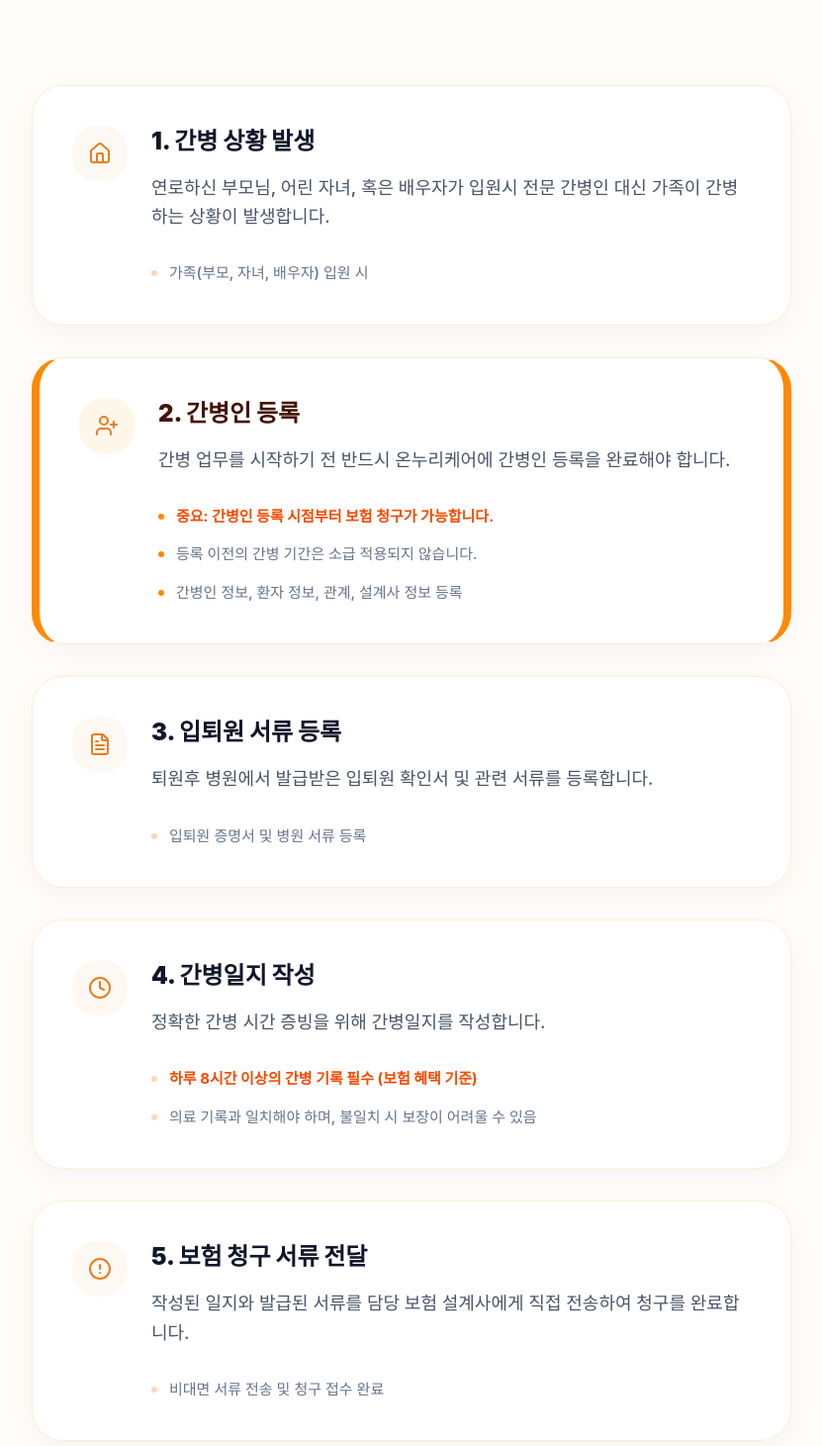
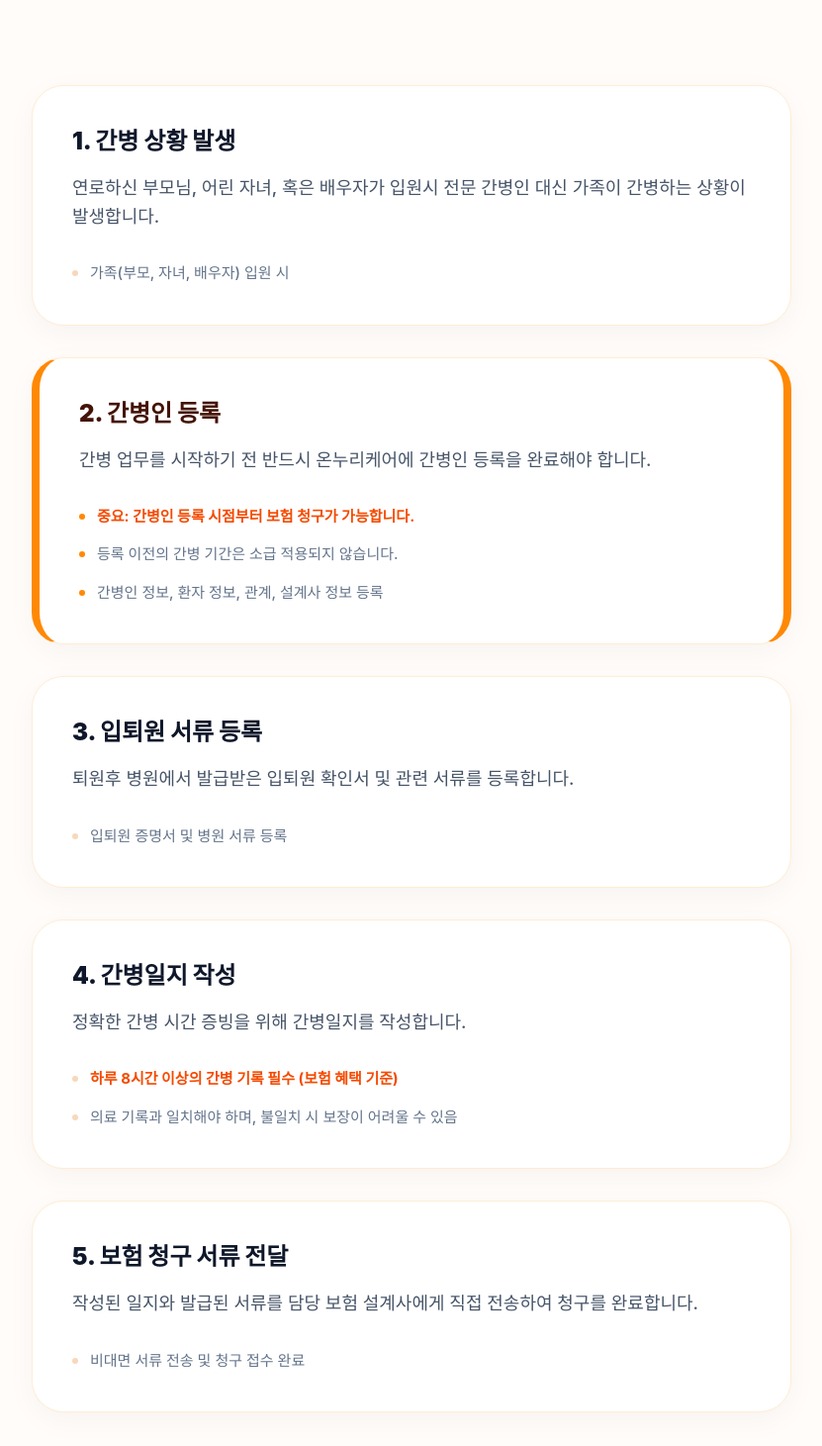
Before and after one commit to juj5835/marketing-onnuri, a Next.js app: page /guide in a window 1280 px wide. Shown: the part 269-1730 px from the top of the page at 99% size, without its empty margins (224-1055 px from the left). Built offline with nearby package versions, Linux system fonts and the light colour scheme; a web font is replaced by a local one.

Commit message:
Remove icons from guide page

```diff
--- a/src/components/GuideContent.tsx
+++ b/src/components/GuideContent.tsx
@@ -2,19 +2,17 @@
 
 import Link from 'next/link';
 import { motion } from 'framer-motion';
-import { AlertCircle, Clock, FileText, UserPlus, Home, Heart } from 'lucide-react';
+import { Heart } from 'lucide-react';
 
 const steps = [
   {
     title: '1. 간병 상황 발생',
     desc: '연로하신 부모님, 어린 자녀, 혹은 배우자가 입원시 전문 간병인 대신 가족이 간병하는 상황이 발생합니다.',
-    icon: <Home className="text-primary" size={24} />,
     details: ['가족(부모, 자녀, 배우자) 입원 시'],
   },
   {
     title: '2. 간병인 등록 ',
     desc: '간병 업무를 시작하기 전 반드시 온누리케어에 간병인 등록을 완료해야 합니다.',
-    icon: <UserPlus className="text-primary" size={24} />,
     isCritical: true,
     details: [
       '중요: 간병인 등록 시점부터 보험 청구가 가능합니다.',
@@ -25,13 +23,11 @@ const steps = [
   {
     title: '3. 입퇴원 서류 등록',
     desc: '퇴원후 병원에서 발급받은 입퇴원 확인서 및 관련 서류를 등록합니다.',
-    icon: <FileText className="text-primary" size={24} />,
     details: ['입퇴원 증명서 및 병원 서류 등록'],
   },
   {
     title: '4. 간병일지 작성',
     desc: '정확한 간병 시간 증빙을 위해 간병일지를 작성합니다.',
-    icon: <Clock className="text-primary" size={24} />,
     details: [
       '하루 8시간 이상의 간병 기록 필수 (보험 혜택 기준)',
       '의료 기록과 일치해야 하며, 불일치 시 보장이 어려울 수 있음'
@@ -40,7 +36,6 @@ const steps = [
   {
     title: '5. 보험 청구 서류 전달',
     desc: '작성된 일지와 발급된 서류를 담당 보험 설계사에게 직접 전송하여 청구를 완료합니다.',
-    icon: <AlertCircle className="text-primary" size={24} />,
     details: ['비대면 서류 전송 및 청구 접수 완료'],
   },
 ];
@@ -95,14 +90,7 @@ export default function GuideContent() {
                 : 'border-[#FFEDD5]'
             }`}>
 
-              <div className="flex flex-col md:flex-row md:items-start gap-6">
-                {/* Icon Section */}
-                <div className={`w-14 h-14 rounded-2xl flex items-center justify-center shrink-0 ${
-                  step.isCritical ? 'bg-orange-100/50 text-orange-600' : 'bg-primary/5 text-primary'
-                }`}>
-                  {step.icon}
-                </div>
-
+              <div className="flex flex-col gap-6">
                 {/* Text Section */}
                 <div className="flex-1">
                   <div className="mb-4">
```
